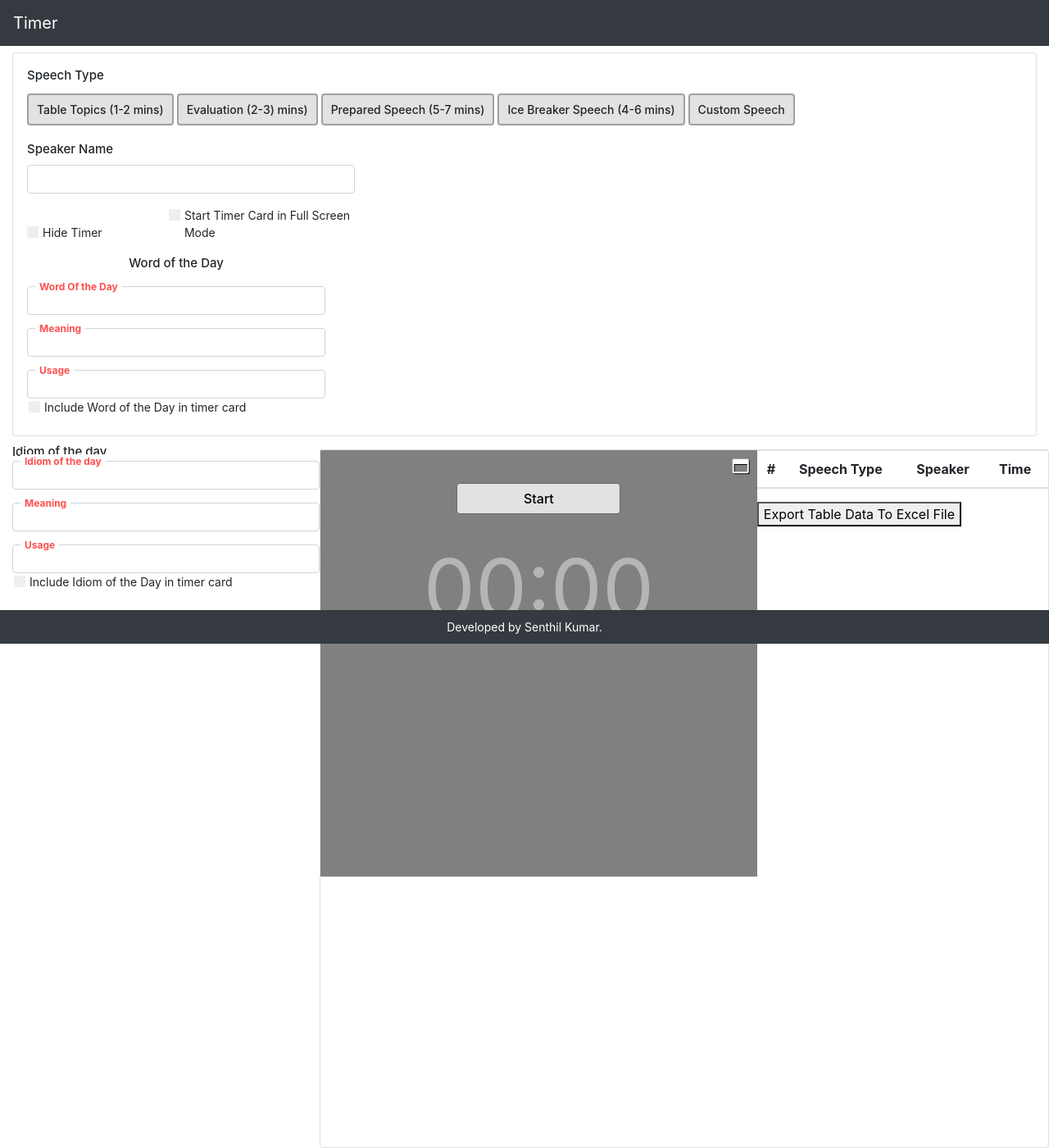
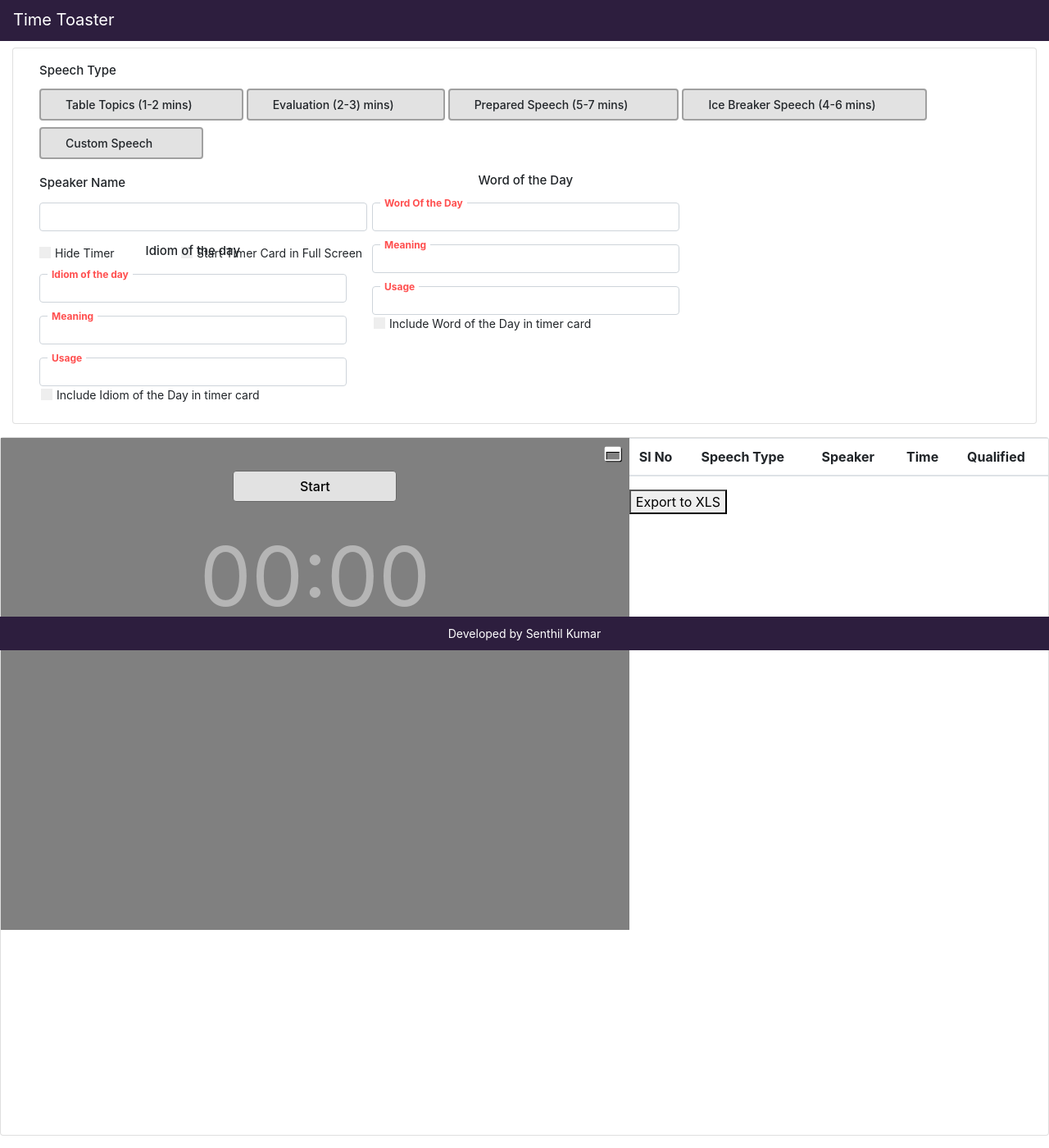
Before and after one commit to mounikadondeti/image_slider_django-master, a Django app: template products/templates/Timer.html in a window 1280 px wide. Shown: the whole page at 82% size. Run offline with Django 3.2, Linux system fonts and the light colour scheme; the template is opened without the code that fills it, so the values that code supplies are empty; some libraries are stand-ins or nearby versions.

Commit message:
Code Modified

```diff
--- a/products/templates/Timer.html
+++ b/products/templates/Timer.html
@@ -8,6 +8,8 @@
 
         gtag('config', 'UA-165362720-1');
     </script>
+    <script src="https://ajax.googleapis.com/ajax/libs/jquery/2.2.4/jquery.min.js"></script>
+		<script src="../dist/jquery.table2excel.js"></script>
 
     <meta charset="utf-8">
     <title>TM Timer App</title>
@@ -149,6 +151,10 @@
             position: fixed;
             width: 0;
         }
+        .navbar-dark .navbar-brand {
+        color: #fff;
+        margin-top: -4px;
+}
 
         .inline-title {
             position: absolute;
@@ -185,12 +191,13 @@
         .radio-toolbar label {
             display: inline-block;
             background-color: #e2e2e2;
-            padding: 7px 10px;
+            padding: 7px 30px;
             font-size: 14px;
             border: 2px solid #a0a0a0;
             border-radius: 4px;
             font-weight: 500;
             cursor: pointer;
+            padding-right: 60px;
         }
 
         .form-control {
@@ -209,10 +216,13 @@
             background-color: #dfd;
             border-color: #4c4;
         }
+        .mb-2, .my-2 {
+        margin-bottom: .8rem!important;
+}
 
         .colorChange {
             display: block;
-            height: 520px;
+            height: 600px;
         }
 
         .g {
@@ -260,10 +270,10 @@
         .tmFooter {
             position: fixed;
             display: block;
-            top: 93%;
+            top: 94%;
             width: 100%;
             text-align: center;
-            background: #343a40;
+            background: #2d1e3e;
             color: white;
             font-size: 14px;
             padding: 10px;
@@ -319,11 +329,37 @@
         .relative {
             position: relative;
         }
+
+        .bg-dark{
+
+        background-color:#2d1e3e!important;
+        height: 50px;
+        }
+
+        .col-md-4 {
+    -webkit-box-flex: 0;
+    -ms-flex: 0 0 33.333333%;
+    flex: 0 0 33.333333%;
+    max-width: 33.333333%;
+    margin-top: -126px;
+
+}
+
+      .col-xs-6{
+      margin-left: 406px;
+
+      }
+
+      .col-xs-8{
+      margin-right:20px
+
+      }
+
     </style>
 <link rel="stylesheet" type="text/css" href="chrome-extension://pldlfgnilfdheajekfphjkjeooignhkc/css/general.css"></head>
 <body>
     <nav class="navbar navbar-dark bg-dark">
-        <a class="navbar-brand" href="#">Timer</a>
+        <a class="navbar-brand" href="#">Time Toaster</a>
     </nav>
     <div class="container-fluid" style="font-size:14px !important">
 
@@ -333,7 +369,7 @@
                 <div class="card p-3 mt-2" style="padding-bottom:0px !important;padding-top:0px !important">
 
                     <div class="row p-3">
-                        <div class="float-lg-left d-inline-block w90">
+                        <div class="col-xs-12 col-md-12">
                             <div class="controlSection">
                                 <div class="headings">Speech Type</div>
                                 <div class="radio-toolbar">
@@ -383,10 +419,11 @@
                                     <span class="checkmark"></span>
                                 </label>
                                 <label class="container " style="    display: inline-block;width: 250px;">
-                                    Start Timer Card in Full Screen Mode
+                                    Start Timer Card in Full Screen
                                     <input type="checkbox" id="FullScreen">
                                     <span class="checkmark"></span>
                                 </label>
+
                                 <!--button-->
                                 <!--<button class=" g btn btn-secondary  mr-3 color-black" id="Start"><i class="fas fa-play" style="padding:3px 15px"></i></button>
                                 <button class="btn btn-secondary r " id="Stop" disabled="disabled"><i class="fas fa-stop" style="padding:3px 15px" ></i></button>-->
@@ -394,7 +431,7 @@
                             </div>
                             <span class="hide TIP">Timer In Progress... <i class="fas fa-cog fa-spin"></i></span>
                         </div>
-                        <div class="float-lg-left d-inline-block w30">
+                        <div class="col-xs-6 col-md-4">
                             <div class="headings mt-2 text-center">Word of the Day</div>
                             <div class="relative mt-3">
                                 <span class="inline-title">Word Of the Day</span>
@@ -417,14 +454,9 @@
                                 </label>
                             </div>
                         </div>
-                    </div>
-
-                </div>
-
-            </div>
-            <div class="float-lg-left d-inline-block w30">
-                <div class="headings mt-2 text-center1">Idiom of the day</div>
-                <div class="relative mt-6">
+                         <div class="col-xs-8 col-md-4">
+                <div class="headings mt-2 text-center">Idiom of the day</div>
+                <div class="relative mt-3">
                     <span class="inline-title">Idiom of the day</span>
                     <input type="text" class="form-control " id="Idiom">
 
@@ -443,6 +475,12 @@
                         <input type="checkbox" id="wod1">
                         <span class="checkmark"></span>
                     </label>
+                    </div>
+
+                </div>
+
+            </div>
+
                 </div>
             </div>
         </div>
@@ -478,57 +516,44 @@
                         <table class="table table-striped overlflow-auto" id="tblData">
                             <thead>
                                 <tr>
-                                    <th scope="col">#</th>
+                                    <th scope="col">Sl No</th>
                                     <th scope="col">Speech Type</th>
                                     <th scope="col">Speaker</th>
                                     <th scope="col">Time</th>
+                                    <th scope="col">Qualified</th>
                                 </tr>
                             </thead>
                             <tbody id="tbody"></tbody>
                         </table>
-                    <button onclick="exportTableToExcel('tblData', 'members-data')">Export Table Data To Excel File</button>
+                    <button class="exportToExcel">Export to XLS</button>
 <script>
+			$(function() {
+				$(".exportToExcel").click(function(e){
+					var table = $(this).prev('.table2excel');
+					if(table && table.length){
+						var preserveColors = (table.hasClass('table2excel_with_colors') ? true : false);
+						$(table).table2excel({
+							exclude: ".noExl",
+							name: "Excel Document Name",
+							filename: "myFileName" + new Date().toISOString().replace(/[\-\:\.]/g, "") + ".xls",
+							fileext: ".xls",
+							exclude_img: true,
+							exclude_links: true,
+							exclude_inputs: true,
+							preserveColors: preserveColors
+						});
+					}
+				});
 
-	function exportTableToExcel(tableID, filename = ''){
-    var downloadLink;
-    var dataType = 'application/vnd.ms-excel';
-    var tableSelect = document.getElementById(tableID);
-    var tableHTML = tableSelect.outerHTML.replace(/ /g, '%20');
-
-    // Specify file name
-    filename = filename?filename+'.xls':'excel_data.xls';
-
-    // Create download link element
-    downloadLink = document.createElement("a");
-
-    document.body.appendChild(downloadLink);
-
-    if(navigator.msSaveOrOpenBlob){
-        var blob = new Blob(['\ufeff', tableHTML], {
-            type: dataType
-        });
-        navigator.msSaveOrOpenBlob( blob, filename);
-    }else{
-        // Create a link to the file
-        downloadLink.href = 'data:' + dataType + ', ' + tableHTML;
-
-        // Setting the file name
-        downloadLink.download = filename;
-
-        //triggering the function
-        downloadLink.click();
-    }
-}
-
-</script>
-
+			});
+		</script>
                     </div>
                 </div>
             </div>
         </div>
     </div>
     <div class="tmFooter">
-        Developed by Senthil Kumar.
+        Developed by Senthil Kumar
     </div>
     <script src="https://ajax.googleapis.com/ajax/libs/jquery/3.4.1/jquery.min.js"></script>
     <script src="https://cdnjs.cloudflare.com/ajax/libs/popper.js/1.12.9/umd/popper.min.js" integrity="sha384-ApNbgh9B+Y1QKtv3Rn7W3mgPxhU9K/ScQsAP7hUibX39j7fakFPskvXusvfa0b4Q" crossorigin="anonymous"></script>
@@ -545,7 +570,7 @@
         var speechName;
         $("#wod").on("change", function () {
             if ($(this).is(":checked")) {
-                $(".wod").html('<div class="text-center" style="padding:125px 0;"><h3 style="color: white;text-shadow: 1px 1px 1px #272727;"> Word of the Day: ' + $("#word").val() + '</h3><h5 style="font-size:16px">Meaning: ' + $("#Meaning").val() + '</h5><h5 style="font-size:16px">Usage: ' + $("#Usage").val() + '</h5></div>');
+                $(".wod").html('<div class="text-center" style="padding:1px 0;"><h3 style="color: white;text-shadow: 1px 1px 1px #272727;"> Word of the Day: ' + $("#word").val() + '</h3><h5 style="font-size:16px">Meaning: ' + $("#Meaning").val() + '</h5><h5 style="font-size:16px">Usage: ' + $("#Usage").val() + '</h5></div>');
                 $(".wod").removeClass("hide");
             }
             else {
```
